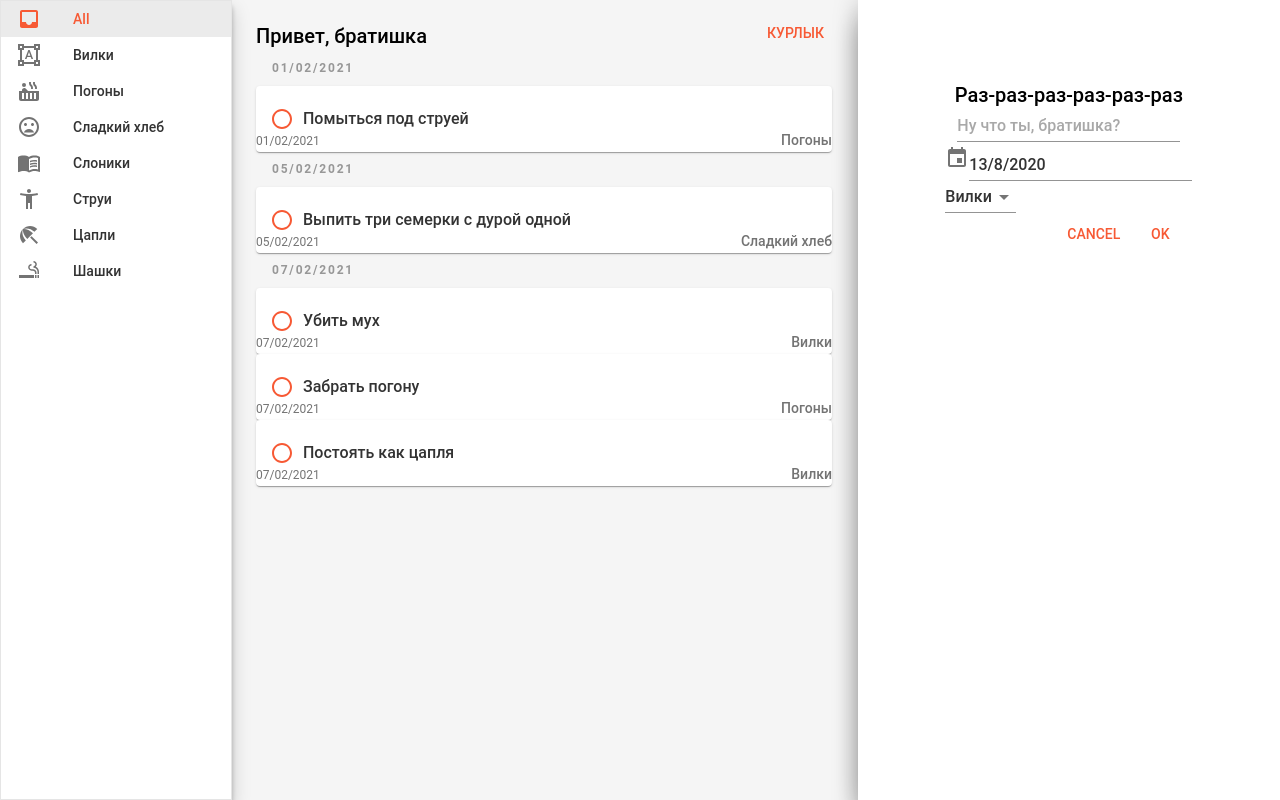
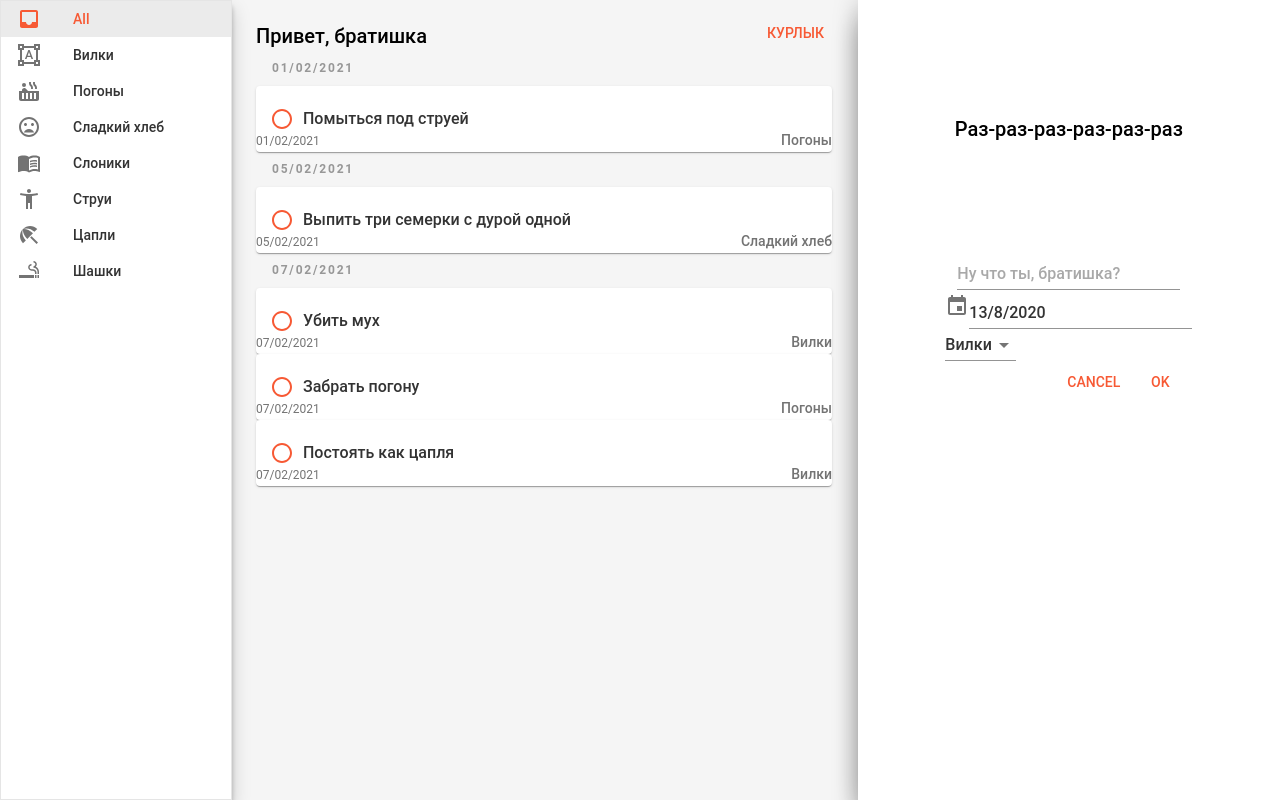
Before and after one commit to yukolonin/ToDoManager, a React (Create React App) app: page / in a window 1280 px wide. Both pictures are taken after a click on the button "КУРЛЫК". Built offline with nearby package versions, Linux system fonts and the light colour scheme.

Commit message:
Side menu styled

```diff
--- a/src/SideMenu.tsx
+++ b/src/SideMenu.tsx
@@ -6,10 +6,8 @@ import Input from '@material-ui/core/Input';
 import List from '@material-ui/core/List'
 import ListItem from '@material-ui/core/ListItem'
 import ListItemText from '@material-ui/core/ListItemText'
-import TextField from '@material-ui/core/TextField'
 import Event from '@material-ui/icons/Event'
 
-import DefaultTask from "./DefaultTask";
 import Groups from "./Groups";
 import SelectGroup2 from "./SelectGroup2";
 import Task from "./Task";
@@ -68,12 +66,14 @@ function SideMenu() {
 
     return (
         <div className="side-menu">
-            <div className='sidemenu-item'>
-                <Typography className="sidemenu-header-text">
-                    <Box fontWeight='fontWeightMedium' fontSize='20px'>
+
+            <Typography>
+                <Box className="sidemenu-header-text" fontWeight='fontWeightMedium' fontSize='20px'>
                     Раз-раз-раз-раз-раз-раз
                 </Box>
             </Typography>
+
+            <div className='sidemenu-item'>
 
                 <Input className='sidemenu-task-setter'
                     id="task-description"
@@ -117,16 +117,18 @@ function SideMenu() {
                     </Button>
                 </div>
             </div>
+
+
+                {state.isNew ? <></> :
+                    <Typography>
+                        <Box className="sidemenu-header-text" fontWeight='fontWeightMedium' fontSize='20px'>
+                            Similar tasks
+                        </Box>
+                    </Typography>
+                }
+                {state.isNew ? <></> :
                     <div className='similar-tasks'>
-                {state.isNew
-                    ? <></> :
-                        <div>
                         <List>
-                                <ListItem>
-                                    <div>
-                                        <ListItemText>Similar tasks</ListItemText>
-                                    </div>
-                                </ListItem>
                         {/* Similar tasks appear if menu is called by "Edit" button */}
                             {state.taskList.map((task: Task) => (
                                 // Task is considered "similar" if its first word matches
@@ -144,7 +146,7 @@ function SideMenu() {
                         </List>
                     </div>
                 }
-            </div>
+
         </div>
     )
 }
--- a/src/index.css
+++ b/src/index.css
@@ -162,27 +162,25 @@ code {
 
   display: flex;
   flex-direction: column;
-  justify-content: center;
+  /*justify-content: center;*/
   align-items: center;
 }
 
+            .sidemenu-header-text{
+              margin-top: 50%;
+              margin-bottom: 50%;
+            }
+
             .sidemenu-item{
-              position: absolute;
-              top: 10%;
+
               display: flex;
               flex-direction: column;
               justify-content: center;
               align-items: center;
             }
 
-            .sidemenu-header-text{
-
-            }
-
             .sidemenu-task-setter{
               position: absolute;
-              /*margin-top: 10%;*/
-              /*bottom: 20%;*/
             }
 
             .sidemenu-group-block{
@@ -197,5 +195,5 @@ code {
             }
 
             .similar-tasks{
-              width: 96%;
+              width: 98%;
             }
```
Lines whose indentation alone changed are shown as unchanged.
